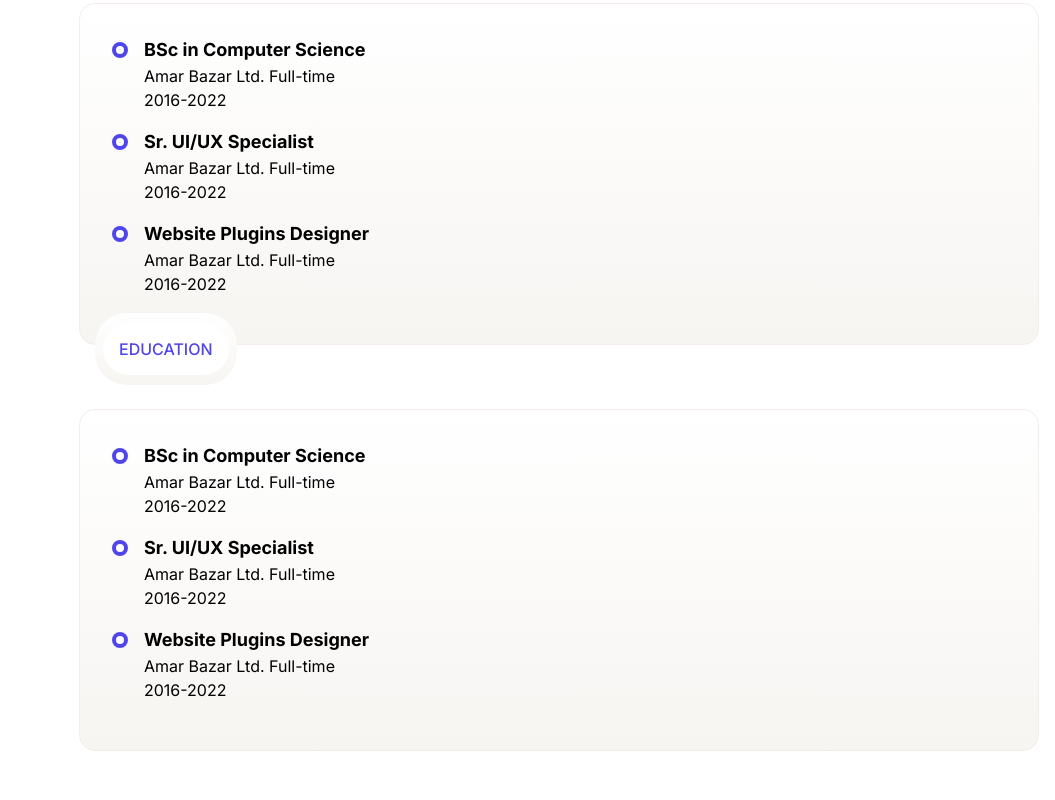
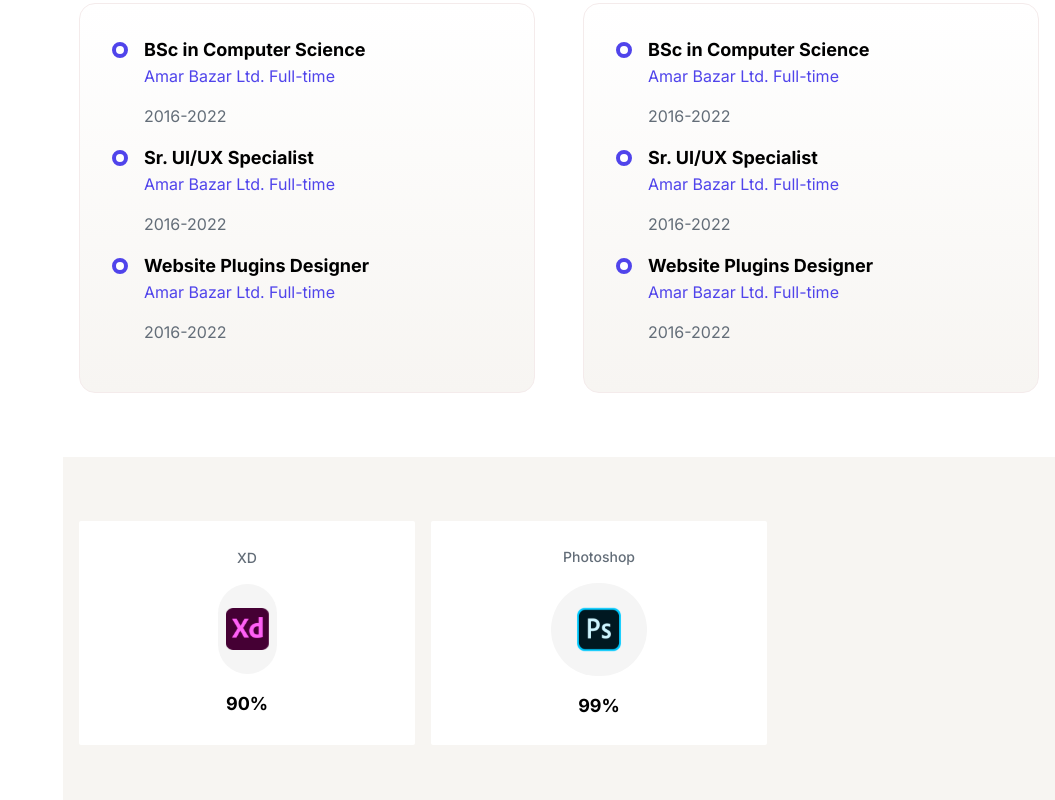
Before and after one commit to FieryInferno/my-portofolio, a Next.js app: page / in a window 1280 px wide. Shown: the part 3480-4280 px from the top of the page, without its empty margins (225-1280 px from the left). Built offline with nearby package versions, Linux system fonts and the light colour scheme.

Commit message:
experience desktop layout

```diff
--- a/src/app/globals.scss
+++ b/src/app/globals.scss
@@ -289,5 +289,15 @@ body {
 @media (min-width: 1024px) {
     body {
         margin-left: 18rem;
+
+        .exp-badge {
+            top: -2rem;
+        }
+
+        .slider-skills {
+            .wrapper {
+                width: 100%;
+            }
+        }
     }
 }
--- a/src/components/Experience.tsx
+++ b/src/components/Experience.tsx
@@ -56,7 +56,7 @@ const experience:ExperienceInterface[] = [
 
 export default function () {
     return (
-        <div className="bg-white mb-16">
+        <div className="bg-white mb-16 lg:flex lg:gap-4">
             {experience.map((exp, index) => <ExperienceItem key={index} {...exp} />)}
         </div>
     );
--- a/src/components/ExperienceItem.tsx
+++ b/src/components/ExperienceItem.tsx
@@ -3,7 +3,7 @@ import ListExperience from '@/components/ListExperience';
 
 export default function (experience: ExperienceInterface) {
     return (
-        <div className="relative">
+        <div className="relative lg:basis-1/2">
             <div className="exp-badge">
                 <span className="text-[#5044EB] font-medium p-4 bg-white rounded-[2rem]">{experience.title}</span>
             </div>
--- a/src/components/ListExperience.tsx
+++ b/src/components/ListExperience.tsx
@@ -4,8 +4,8 @@ export default function (list: ListExperienceInterface) {
     return (
         <li>
             <div className="text-lg font-bold">{list.title}</div>
-            <div>{list.company}</div>
-            <div>{list.year}</div>
+            <div className="text-[#5044EB] mb-4">{list.company}</div>
+            <div className="text-[#636D78]">{list.year}</div>
         </li>
     )
 }
```
